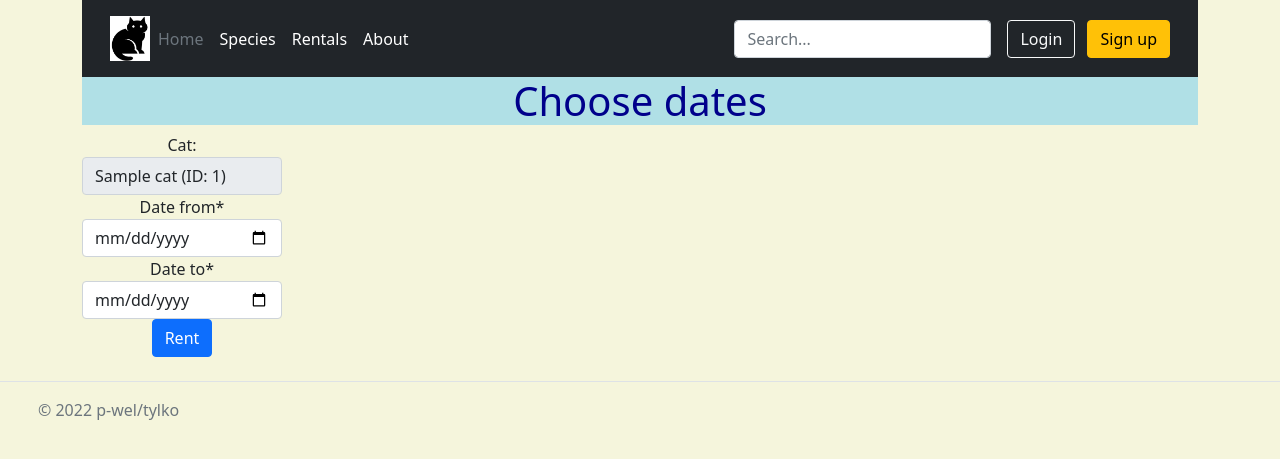
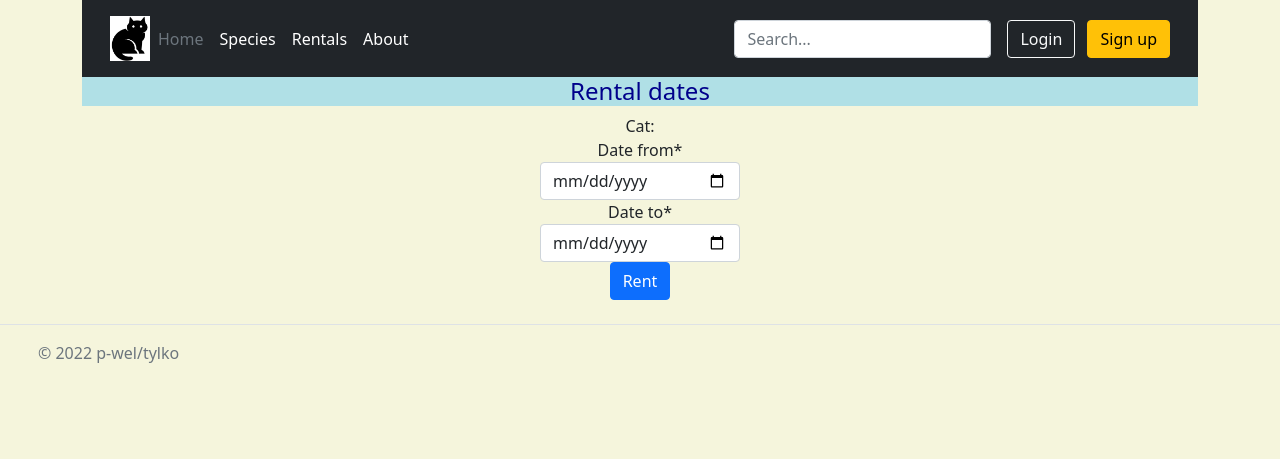
Before and after one commit to p-wel/cat_rental, a Django app: page /cat/1/rental_dates/ in a window 1280 px wide. Shown: the top 459 px of the page. Run offline with Django 3.2, Linux system fonts and the light colour scheme; tables that the repository leaves empty hold one stand-in row (values such as "Sample post"); parts of the project's set-up code (start-up, migrations or seed data) failed here and were passed over; some libraries are stand-ins or nearby versions.

Commit message:
CatQuerySet
Added CatQuerySet (model: Cat) with function do filter cats available by rental dates - used in cat lists views

(fixed bug in rental_dates view)

```diff
--- a/cats/forms.py
+++ b/cats/forms.py
@@ -1,9 +1,6 @@
 from django import forms
 from crispy_forms.helper import FormHelper
 from crispy_forms.layout import Submit, Layout, Row, Column
-
-from cats import models
-from cats.models import Rental
 
 
 class CalendarForm(forms.Form):
--- a/cats/models.py
+++ b/cats/models.py
@@ -19,9 +19,19 @@ class TimeStamped(models.Model, CheckAddDateMixin):
         abstract = True
 
 
+class CatQuerySet(models.QuerySet):
+
+    def filter_by_dates(self, rental_date, return_date):
+        rentals_list = Rental.objects.filter(rental_date__gte=rental_date, return_date__lte=return_date)
+        rented_cats_id_list = rentals_list.values_list("cat")
+        available_cats = self.exclude(id__in=rented_cats_id_list)
+        return available_cats
+
+
 class Cat(TimeStamped):
     name = models.CharField(max_length=50)
     breed = models.ForeignKey('cats.Breed', on_delete=models.CASCADE)
+    objects = CatQuerySet.as_manager()
 
     """
     <Species: Breeds>
--- a/cats/templates/cats/cats_list.html
+++ b/cats/templates/cats/cats_list.html
@@ -4,7 +4,7 @@
 {% block content %}
     <h1>Cats</h1>
     <div style="width: 200px; text-align: center; margin: auto">
-            {% crispy search_form %}
+        {% crispy search_form %}
     </div>
     <hr class="rounded">
     <table class="table table-hover">
@@ -13,7 +13,7 @@
         <td>Breed</td>
         <td>Last rental</td>
         <td>Last return</td>
-        <td>Status</td>
+{#        <td>Status</td>#}
         </thead>
         {% for cat in cats_list %}
             {% if cat.breed.species_id == species_id %}
@@ -23,7 +23,7 @@
                     <td>{{ cat.breed }}</td>
                     <td>{{ cat.rentals.last.rental_date }}</td>
                     <td>{{ cat.rentals.last.return_date }}</td>
-                    <td>{% if cat.available == True %}Available{% else %}Rented{% endif %}</td>
+{#                    <td>{% if cat.available == True %}Available{% else %}Rented{% endif %}</td>#}
                 </tr>
             {% endif %}
         {% endfor %}
--- a/cats/templates/cats/congrats.html
+++ b/cats/templates/cats/congrats.html
@@ -4,6 +4,8 @@
 {% extends 'base.html' %}
 {% block content %}
     <h1>Congrats!</h1>
-    <div>You've just rented "{{ cat.name }}"!</div>
-    <div>You'll receive an email with details soon.</div>
+    <div style="text-align: center">
+        <ul>You've just rented "{{ cat.name }}"!</ul>
+        <ul>You'll receive an email with details soon.</ul>
+    </div>
 {% endblock %}
--- a/cats/templates/cats/explore_list.html
+++ b/cats/templates/cats/explore_list.html
@@ -15,14 +15,14 @@
         <td>Last return</td>
         <td>Status</td>
         </thead>
-        {% for cat in object_list %}
+        {% for cat in cats_list %}
             <tr>
                 <td><a class="btn btn-outline-primary" href="{% url 'cats:details' cat.id %}"
                        role="button">{{ cat.name }}</a></td>
                 <td>{{ cat.breed }}</td>
                 <td>{{ cat.rentals.last.rental_date }}</td>
                 <td>{{ cat.rentals.last.return_date }}</td>
-                <td>{% if cat.available == True %}Available{% else %}Rented{% endif %}</td>
+{#                <td>{% if cat.available == True %}Available{% else %}Rented{% endif %}</td>#}
             </tr>
         {% endfor %}
     </table>
--- a/cats/templates/cats/rental_dates.html
+++ b/cats/templates/cats/rental_dates.html
@@ -3,8 +3,8 @@
 {% load widget_tweaks %}
 {% block title %}Cat details{% endblock %}
 {% block content %}
-    <h1>Choose dates</h1>
-    <div style="text-align: center; max-width: 200px">
+    <h1>Rental dates</h1>
+    <div style="text-align: center; max-width: 200px; margin: auto">
         <fieldset disabled>
             <label>Cat:</label>
             {% render_field form.cat class="form-control" %}
--- a/cats/urls.py
+++ b/cats/urls.py
@@ -1,7 +1,7 @@
 from django.urls import path
 from cats.views import cats_list, \
     handle_cat_rental, congrats_mail, IndexView, ExploreListView, CatDetailView, RentalCreateView, AboutView, \
-    SpeciesListView, CatsListView
+    SpeciesListView, CatsListView, cat_rental_dates, explore_list
 
 app_name = "cats"
 
@@ -9,10 +9,10 @@ urlpatterns = [
     path('', IndexView.as_view(), name="index"),
     path('about/', AboutView.as_view(), name="about"),
     path('species/', SpeciesListView.as_view(), name="species"),
-    path('explore/', ExploreListView.as_view(), name="explore_list"),
+    path('explore/', explore_list, name="explore_list"),
     path('species/<int:species_id>/', cats_list, name="list"),
     path('cat/<int:pk>/', CatDetailView.as_view(), name="details"),
-    path('cat/<int:cat_id>/rental_dates/', RentalCreateView.as_view(), name="rental_dates"),
+    path('cat/<int:cat_id>/rental_dates/', cat_rental_dates, name="rental_dates"),
     path('cat/<int:cat_id>/rental_dates/congrats', congrats_mail, name="congrats_mail"),
     path('cat/<int:cat_id>/rent/', handle_cat_rental, name="rent_the_cat"),
     path('cat/rentals', handle_cat_rental, name="rentals_list"),
--- a/cats/views.py
+++ b/cats/views.py
@@ -24,6 +24,7 @@ class SpeciesListView(ListView):
     template_name = 'cats/species.html'
 
 
+# CBV Explore
 class ExploreListView(ListView):
     model = Cat
     template_name = 'cats/explore_list.html'
@@ -34,14 +35,22 @@ class ExploreListView(ListView):
         return context
 
 
-# OLD FUNCTION VIEW
-
-# def explore_list(request):
-#     cats = Cat.objects.all()
-#     search_form = SearchForm()
-#     search_form.helper.form_action = reverse("cats:explore_list_dates")
-#     context = {'all_cats': cats, 'search_form': search_form}
-#     return render(request, 'cats/explore_list.html', context)
+def explore_list(request):
+    cats = Cat.objects.all()
+    search_form = SearchForm()
+    if request.method == "GET":
+        search_form.helper.form_action = reverse("cats:explore_list")
+        context = {'all_cats': cats, 'search_form': search_form}
+        return render(request, 'cats/explore_list.html', context)
+    else:
+        breeds = Breed.objects.all()
+        date_from = request.POST.get("date_from")
+        date_to = request.POST.get("date_to")
+        cats_available = Cat.objects.filter_by_dates(date_from, date_to)
+        context = {'breeds_list': breeds, 'cats_list': cats_available,
+                   'search_form': search_form}
+        search_form.helper.form_action = reverse("cats:explore_list")
+        return render(request, 'cats/explore_list.html', context)
 
 
 class CatsListView(ListView):
@@ -55,19 +64,21 @@ class CatsListView(ListView):
 
 
 # OLD FUNCTION VIEW
-
 def cats_list(request, species_id):
-    cats = Cat.objects.all()
-    breeds = Breed.objects.all()
     search_form = SearchForm()
-    # date_form.helper.form_action = reverse("cats:list_dates",
-    #                                        args=[species_id,
-    #                                              search_form.date_from,
-    #                                              search_form.date_to]
-    #                                        )
-    search_form.helper.form_action = reverse("cats:list", args=[species_id])
-    context = {'breeds_list': breeds, 'cats_list': cats, 'species_id': species_id, 'search_form': search_form}
-    return render(request, 'cats/cats_list.html', context)
+    if request.method == "GET":
+        search_form.helper.form_action = reverse("cats:list", args=[species_id])
+        context = {'species_id': species_id, 'search_form': search_form}
+        return render(request, 'cats/cats_list.html', context)
+    else:
+        breeds = Breed.objects.all()
+        date_from = request.POST.get("date_from")
+        date_to = request.POST.get("date_to")
+        cats_available = Cat.objects.filter_by_dates(date_from, date_to)
+        context = {'breeds_list': breeds, 'cats_list': cats_available, 'species_id': species_id,
+                   'search_form': search_form}
+        search_form.helper.form_action = reverse("cats:list", args=[species_id])
+        return render(request, 'cats/cats_list.html', context)
 
 
 class CatDetailView(DetailView):
@@ -76,7 +87,6 @@ class CatDetailView(DetailView):
 
 
 # OLD FUNCTION VIEW
-
 # def cat_details(request, cat_id):
 #     cat = Cat.objects.get(pk=cat_id)
 #     context = {"cat": cat}
@@ -96,6 +106,7 @@ class RentalCreateView(CreateView):
         return {'user': self.request.user, 'cat': self.kwargs['cat_id']}
 
 
+# OLD FUNCTION VIEW
 def cat_rental_dates(request, cat_id):
     cat = Cat.objects.get(pk=cat_id)
     rental_form = RentalForm()
--- a/templates/base.html
+++ b/templates/base.html
@@ -85,6 +85,7 @@
         color: darkblue;
         text-align: center;
         background-color: powderblue;
+        font-size: x-large;
     }
 </style>
 </html>
```
